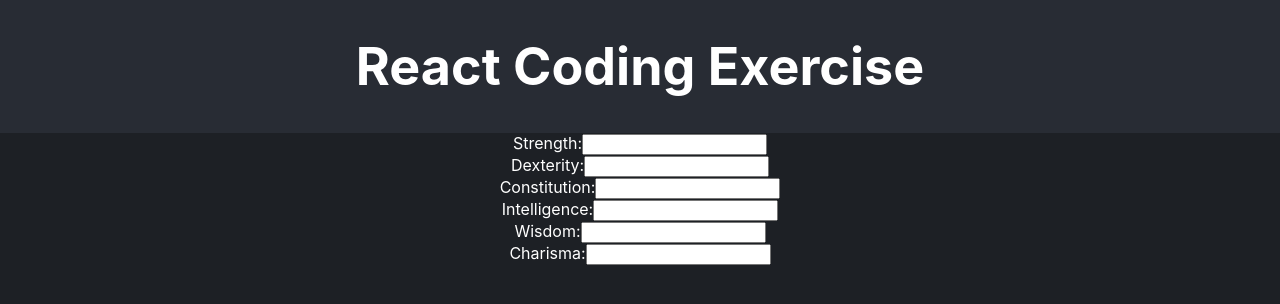
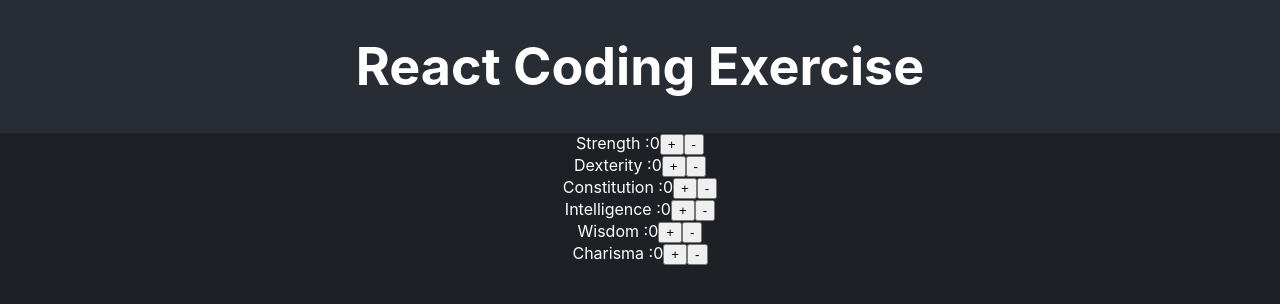
Before and after one commit to logan-anderson/policy-me, a React (Create React App) app: page / in a window 1280 px wide. Shown: the top 304 px of the page. Built offline with nearby package versions, Linux system fonts and the light colour scheme.

Commit message:
finish task #1 and update styles to look more like video

```diff
--- a/src/App.js
+++ b/src/App.js
@@ -1,6 +1,6 @@
 import "./App.css";
 import { useAttributes } from "./hooks/attributes";
-import { ATTRIBUTE_LIST, CLASS_LIST, SKILL_LIST } from "./consts.js";
+import { ATTRIBUTE_LIST, CLASS_LIST, SKILL_LIST } from "./consts";
 
 function App() {
   const [attributes, updateAttribute] = useAttributes();
@@ -11,14 +11,25 @@ function App() {
       </header>
       <section className="App-section">
         {ATTRIBUTE_LIST.map((attribute) => {
+          console.log({ attribute });
+          console.log(attributes);
           return (
             <div key={attribute}>
-              {attribute}:
-              <input
-                type="number"
-                value={attributes[attribute]}
-                onChange={(e) => updateAttribute(attribute, e.target.value)}
-              />
+              {attribute} :{attributes[attribute]}
+              <button
+                onClick={() => {
+                  updateAttribute(attribute, attributes[attribute] + 1);
+                }}
+              >
+                +
+              </button>
+              <button
+                onClick={() => {
+                  updateAttribute(attribute, attributes[attribute] - 1);
+                }}
+              >
+                -
+              </button>
             </div>
           );
         })}
--- a/src/consts.js
+++ /dev/null
@@ -1,57 +0,0 @@
-export const ATTRIBUTE_LIST = [
-    'Strength',
-    'Dexterity',
-    'Constitution',
-    'Intelligence',
-    'Wisdom',
-    'Charisma',
-];
-
-export const CLASS_LIST = {
-    'Barbarian': {
-        'Strength': 14,
-        'Dexterity': 9,
-        'Constitution': 9,
-        'Intelligence': 9,
-        'Wisdom': 9,
-        'Charisma': 9,
-    },
-    'Wizard': {
-        'Strength': 9,
-        'Dexterity': 9,
-        'Constitution': 9,
-        'Intelligence': 14,
-        'Wisdom': 9,
-        'Charisma': 9,
-    },
-    'Bard': {
-        'Strength': 9,
-        'Dexterity': 9,
-        'Constitution': 9,
-        'Intelligence': 9,
-        'Wisdom': 9,
-        'Charisma': 14,
-    },
-}
-
-export const SKILL_LIST = [
-    { name: 'Acrobatics', attributeModifier: 'Dexterity' },
-    { name: 'Animal Handling', attributeModifier: 'Wisdom' },
-    { name: 'Arcana', attributeModifier: 'Intelligence' },
-    { name: 'Athletics', attributeModifier: 'Strength' },
-    { name: 'Deception', attributeModifier: 'Charisma' },
-    { name: 'History', attributeModifier: 'Intelligence' },
-    { name: 'Insight', attributeModifier: 'Wisdom' },
-    { name: 'Intimidation', attributeModifier: 'Charisma' },
-    { name: 'Investigation', attributeModifier: 'Intelligence' },
-    { name: 'Medicine', attributeModifier: 'Wisdom' },
-    { name: 'Nature', attributeModifier: 'Intelligence' },
-    { name: 'Perception', attributeModifier: 'Wisdom' },
-    { name: 'Performance', attributeModifier: 'Charisma' },
-    { name: 'Persuasion', attributeModifier: 'Charisma' },
-    { name: 'Religion', attributeModifier: 'Intelligence' },
-    { name: 'Sleight of Hand', attributeModifier: 'Dexterity' },
-    { name: 'Stealth', attributeModifier: 'Dexterity' },
-    { name: 'Survival', attributeModifier: 'Wisdom' },
-
-]
--- /dev/null
+++ b/src/consts.ts
@@ -0,0 +1,56 @@
+export const ATTRIBUTE_LIST = [
+  "Strength",
+  "Dexterity",
+  "Constitution",
+  "Intelligence",
+  "Wisdom",
+  "Charisma",
+] as const;
+
+export const CLASS_LIST = {
+  Barbarian: {
+    Strength: 14,
+    Dexterity: 9,
+    Constitution: 9,
+    Intelligence: 9,
+    Wisdom: 9,
+    Charisma: 9,
+  },
+  Wizard: {
+    Strength: 9,
+    Dexterity: 9,
+    Constitution: 9,
+    Intelligence: 14,
+    Wisdom: 9,
+    Charisma: 9,
+  },
+  Bard: {
+    Strength: 9,
+    Dexterity: 9,
+    Constitution: 9,
+    Intelligence: 9,
+    Wisdom: 9,
+    Charisma: 14,
+  },
+};
+
+export const SKILL_LIST = [
+  { name: "Acrobatics", attributeModifier: "Dexterity" },
+  { name: "Animal Handling", attributeModifier: "Wisdom" },
+  { name: "Arcana", attributeModifier: "Intelligence" },
+  { name: "Athletics", attributeModifier: "Strength" },
+  { name: "Deception", attributeModifier: "Charisma" },
+  { name: "History", attributeModifier: "Intelligence" },
+  { name: "Insight", attributeModifier: "Wisdom" },
+  { name: "Intimidation", attributeModifier: "Charisma" },
+  { name: "Investigation", attributeModifier: "Intelligence" },
+  { name: "Medicine", attributeModifier: "Wisdom" },
+  { name: "Nature", attributeModifier: "Intelligence" },
+  { name: "Perception", attributeModifier: "Wisdom" },
+  { name: "Performance", attributeModifier: "Charisma" },
+  { name: "Persuasion", attributeModifier: "Charisma" },
+  { name: "Religion", attributeModifier: "Intelligence" },
+  { name: "Sleight of Hand", attributeModifier: "Dexterity" },
+  { name: "Stealth", attributeModifier: "Dexterity" },
+  { name: "Survival", attributeModifier: "Wisdom" },
+];
--- a/src/hooks/attributes.ts
+++ b/src/hooks/attributes.ts
@@ -4,11 +4,19 @@ import { ATTRIBUTE_LIST } from "../consts";
 type Keys = (typeof ATTRIBUTE_LIST)[number];
 
 type Attributes = {
-  [key in Keys]?: number;
+  [key in Keys]: number;
 };
 
 export function useAttributes() {
-  const [attributes, setAttributes] = useState({} as Attributes);
+  const initial: Attributes = {
+    Strength: 0,
+    Dexterity: 0,
+    Constitution: 0,
+    Intelligence: 0,
+    Wisdom: 0,
+    Charisma: 0,
+  };
+  const [attributes, setAttributes] = useState<Attributes>(initial);
   const updateAttribute = (attribute: Keys, value: number) => {
     setAttributes((prev) => ({ ...prev, [attribute]: value }));
   };
```
